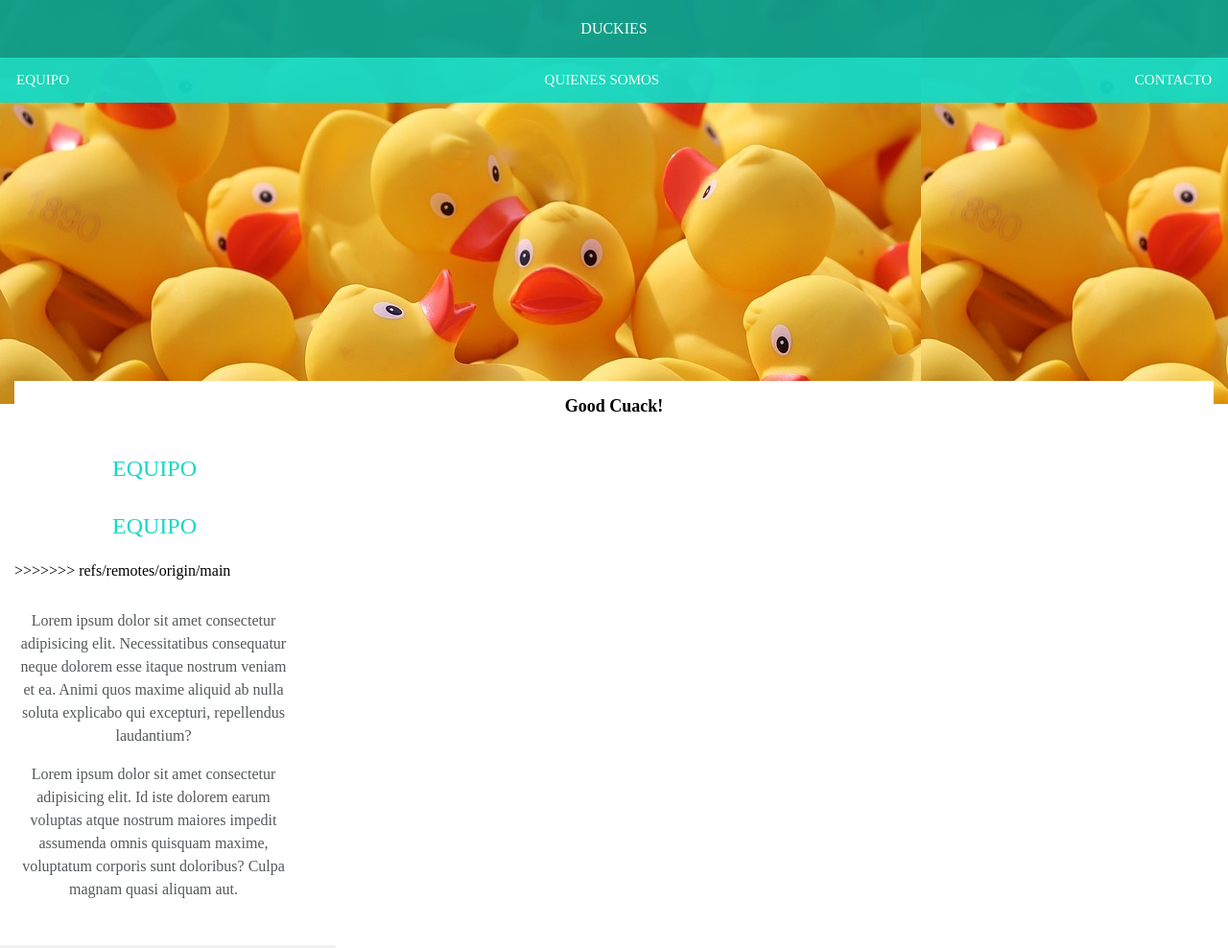
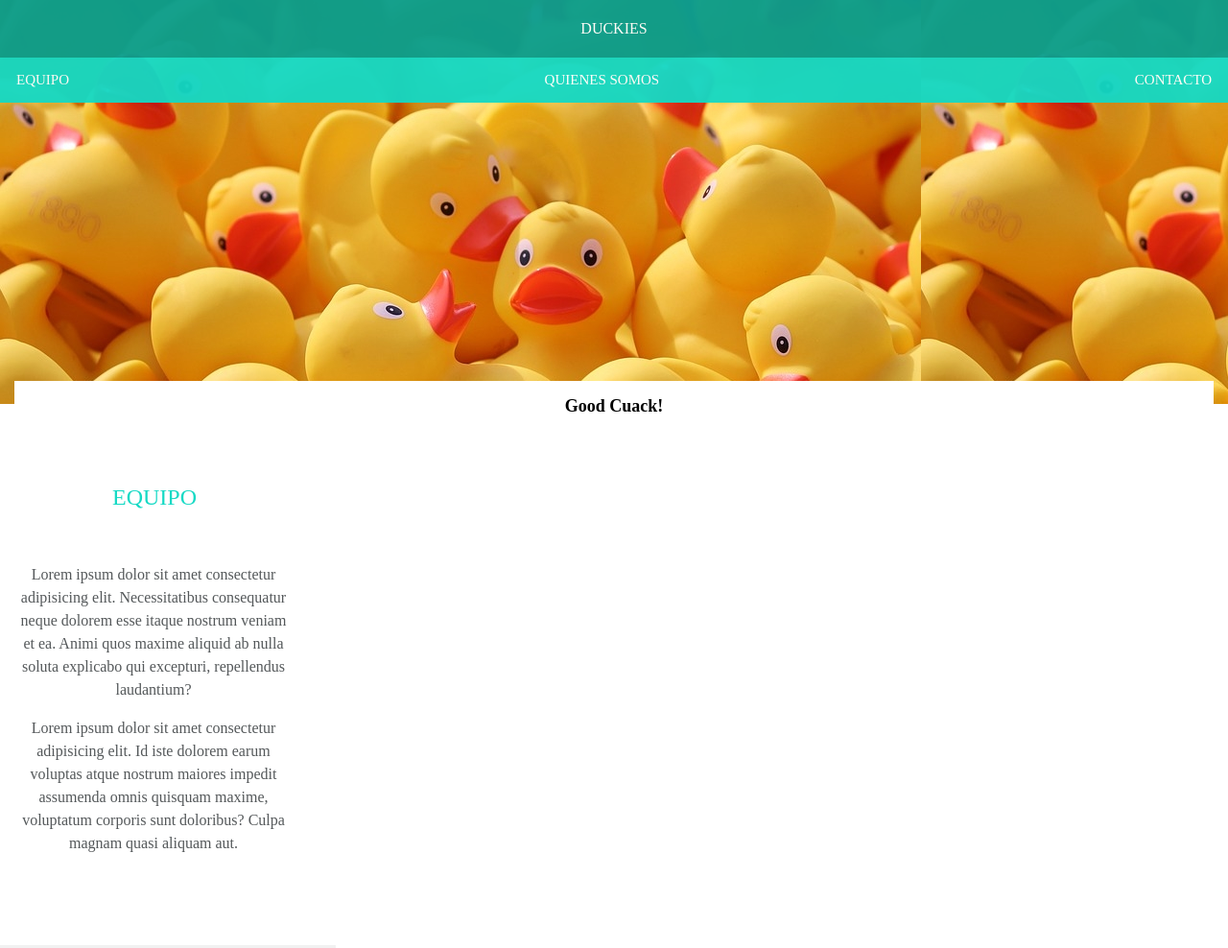
Before and after one commit to Adalab/project-promo-p-module-1-team-7, a plain HTML site: page index.html in a window 1280 px wide. Shown: the top 988 px of the page at 96% size. Drawn offline with nearby package versions, Linux system fonts and the light colour scheme.

Commit message:
fixed merge team repetition

```diff
--- a/index.html
+++ b/index.html
@@ -34,12 +34,9 @@
       <!-- Parte de Elena -->
 
       <article class="team">
-        <<<<<<< HEAD
-        <h3 id="team_title" class="team_title">EQUIPO</h3>
-
         <a name="equipo"></a>
         <h3 class="team_title">EQUIPO</h3>
-        >>>>>>> refs/remotes/origin/main
+
         <span class="team_text">
           <p>
             Lorem ipsum dolor sit amet consectetur adipisicing elit.
```
